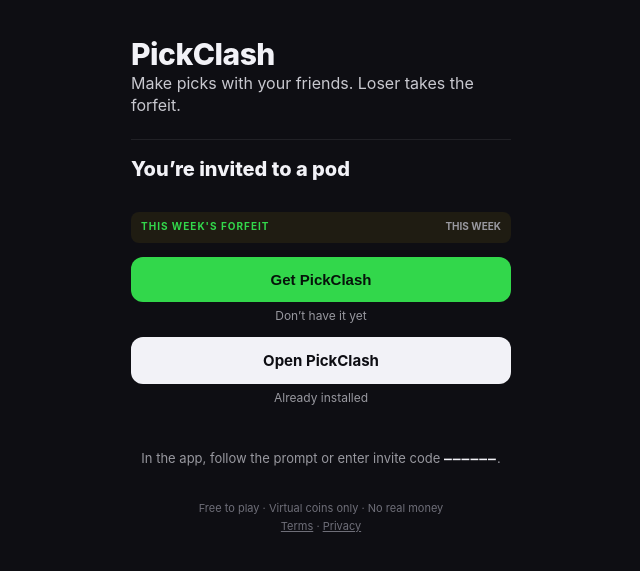
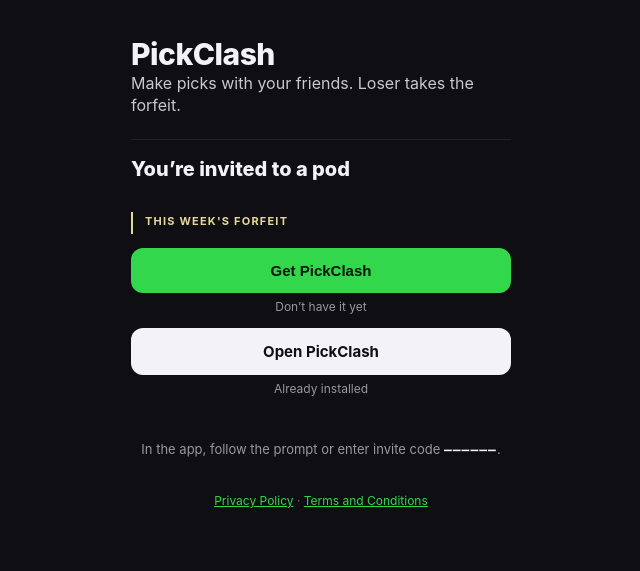
Before and after one commit to yxm5025/pickclash-site, a Jekyll site: the page join/index.html, which Jekyll copies as it is, in a window 1280 px wide. Shown: the top 571 px of the page, without its empty margins (319-959 px from the left). Built offline with Jekyll 4.4.1, drawn with Linux system fonts in a browser that asks for light colours.

Commit message:
Join page: the forfeit in the pod card's strip design (gold hairline, eyebrow, rule in ink, settle date when the API sends it); legal links green and underlined; free-to-play line dropped
Co-Authored-By: Claude Fable 5.1 <noreply@anthropic.com>

```diff
--- a/join/index.html
+++ b/join/index.html
@@ -6,7 +6,7 @@
 <title>PickClash · Pod invite</title>
 <meta name="description" content="You've been invited to a PickClash pod. Make picks with your friends. Loser takes the forfeit.">
 <style>
-  :root { --page:#0E0E13; --card:#1C1C26; --green:#32D74B; --on-green:#06130A; --yellow:#FFD60A; --grey:#98989F; --light:#C8C8CF; --text:#F2F2F7; --dim:#6E6E78; }
+  :root { --page:#0E0E13; --card:#1C1C26; --green:#32D74B; --on-green:#06130A; --yellow:#FFD60A; --gold:#E8D898; --grey:#98989F; --light:#C8C8CF; --text:#F2F2F7; --dim:#6E6E78; }
   * { box-sizing: border-box; }
   body { margin:0; background:var(--page); color:var(--text); font-family:-apple-system,BlinkMacSystemFont,"SF Pro Text",system-ui,sans-serif; -webkit-font-smoothing:antialiased; }
   main { max-width:420px; margin:0 auto; padding:36px 20px 40px; display:flex; flex-direction:column; gap:14px; }
@@ -15,11 +15,11 @@
   hr { border:0; height:1px; background:rgba(255,255,255,0.08); margin:8px 0 2px; }
   .invite { font-size:20px; font-weight:800; line-height:1.3; }
   .meta { font-size:13px; color:var(--grey); }
-  .strip { background:rgba(255,214,10,0.07); border-radius:8px; padding:8px 10px; display:flex; flex-direction:column; gap:3px; }
-  .strip .row { display:flex; align-items:center; gap:8px; }
-  .strip .label { flex-grow:1; font-size:10px; font-weight:700; letter-spacing:1px; color:var(--green); }
-  .strip .tag { font-size:10px; font-weight:700; color:var(--grey); }
-  .strip .rule { font-size:13px; color:var(--yellow); }
+  /* the pod card's forfeit strip (11/4): gold hairline, gold eyebrow, the rule in ink */
+  .strip { border-left:2px solid var(--gold); padding:2px 0 2px 12px; display:flex; flex-direction:column; gap:4px; }
+  .strip .eyebrow { font-size:11px; font-weight:700; letter-spacing:1.2px; color:var(--gold); }
+  .strip .eyebrow .tag { color:var(--dim); }
+  .strip .rule { font-size:17px; font-weight:600; color:var(--text); line-height:1.3; }
   .btn { display:block; text-align:center; text-decoration:none; font-size:15px; font-weight:700; padding:14px; border-radius:12px; cursor:pointer; border:0; width:100%; }
   .btn-primary { background:var(--green); color:var(--on-green); }
   .btn-light { background:var(--text); color:var(--page); }
@@ -27,8 +27,9 @@
   .hint { font-size:13px; color:var(--grey); line-height:1.5; text-align:center; }
   .hint b { color:var(--text); font-family:ui-monospace,Menlo,monospace; letter-spacing:1px; }
   .toast { font-size:12px; color:var(--green); text-align:center; min-height:16px; }
-  footer { margin-top:18px; font-size:11px; color:var(--dim); text-align:center; line-height:1.6; }
-  footer a { color:var(--dim); }
+  footer { margin-top:18px; font-size:12px; text-align:center; line-height:1.6; }
+  footer a { color:var(--green); text-decoration:underline; }
+  footer .dot { color:var(--dim); }
 </style>
 </head>
 <body>
@@ -43,7 +44,7 @@
     <div class="meta" id="meta">&nbsp;</div>
   </div>
   <div class="strip" id="strip" hidden>
-    <div class="row"><div class="label">THIS WEEK'S FORFEIT</div><div class="tag" id="tag">THIS WEEK</div></div>
+    <div class="eyebrow">THIS WEEK'S FORFEIT<span class="tag" id="tag"></span></div>
     <div class="rule" id="rule"></div>
   </div>
   <button class="btn btn-primary" id="get">Get PickClash</button>
@@ -52,7 +53,7 @@
   <div class="cap">Already installed</div>
   <div class="toast" id="toast"></div>
   <div class="hint" id="hint">In the app, follow the prompt or enter invite code <b id="code"></b>.</div>
-  <footer>Free to play · Virtual coins only · No real money<br><a href="https://meanfieldllc.com/pickclash/terms">Terms</a> · <a href="https://meanfieldllc.com/pickclash/privacy">Privacy</a></footer>
+  <footer><a href="https://meanfieldllc.com/pickclash/privacy">Privacy Policy</a> <span class="dot">·</span> <a href="https://meanfieldllc.com/pickclash/terms">Terms and Conditions</a></footer>
 </main>
 <script>
 (function () {
```
Also changed, not shown: other parts of join/index.html (+6 -1 lines), 404.html (+17 -11 lines).
